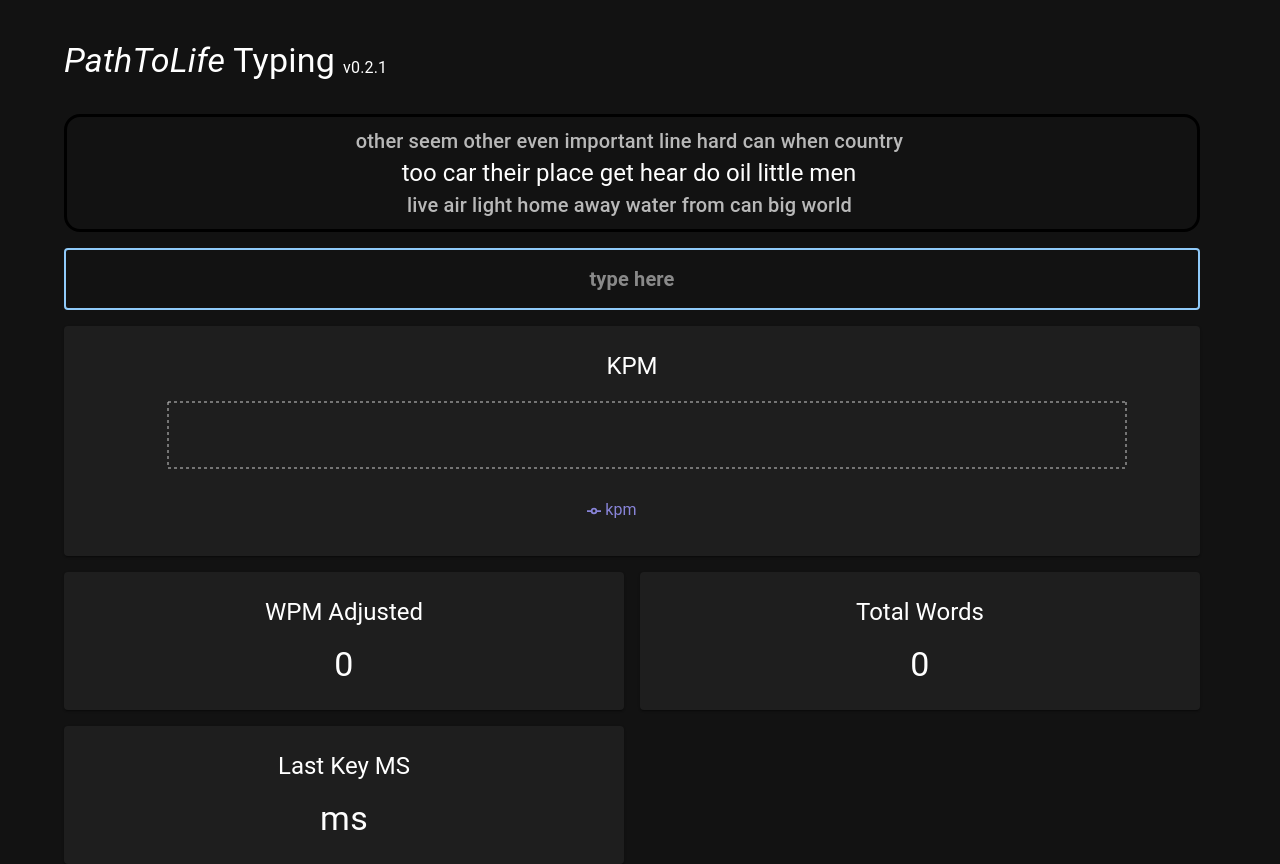
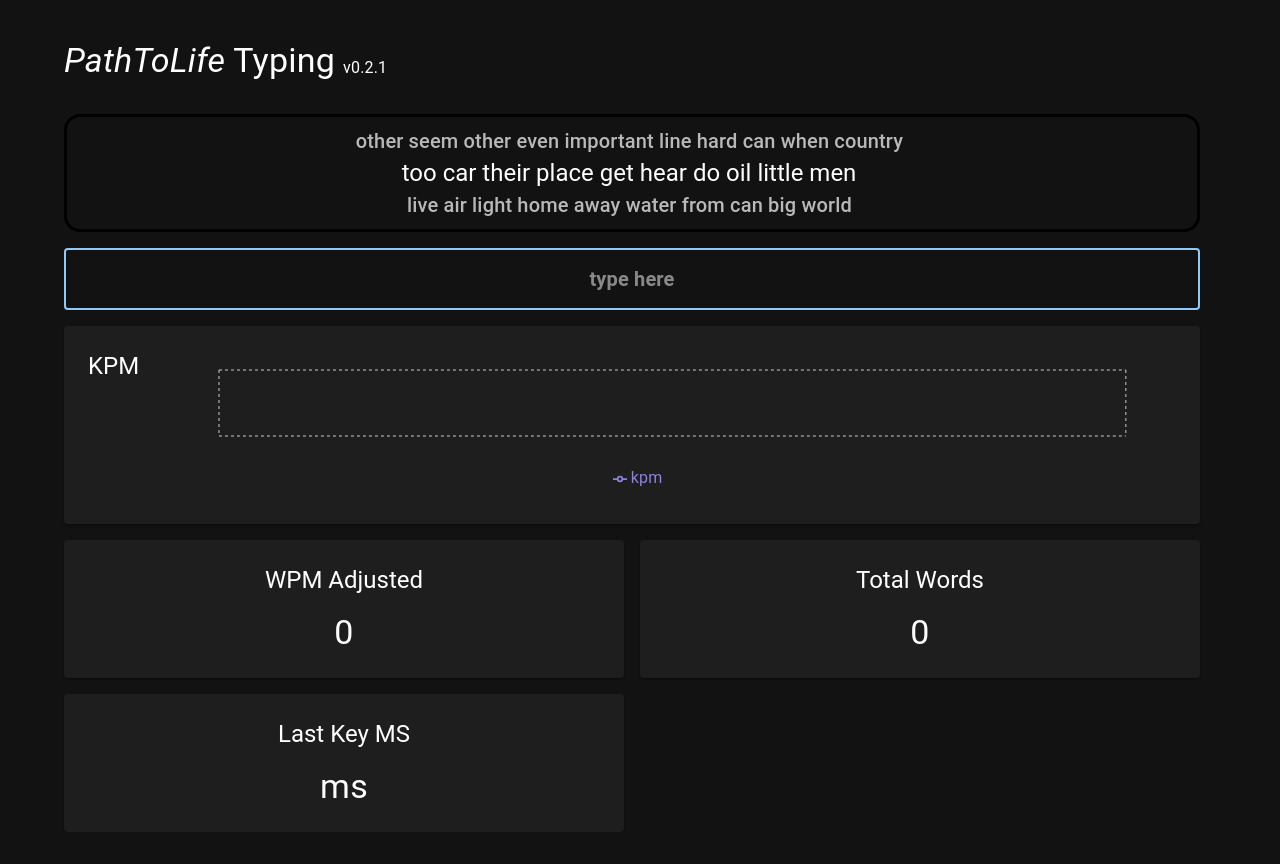
Before and after one commit to PathToLife/pathtolife-typing, a React (Create React App) app: page / in a window 1280 px wide. After the commit the page ends 832 px from the top, so only its background shows below. Built offline with nearby package versions, Linux system fonts and the light colour scheme.

Commit message:
misc upload, incremental code

```diff
--- a/src/components/typing/TypingKpmDisplay.tsx
+++ b/src/components/typing/TypingKpmDisplay.tsx
@@ -1,21 +1,18 @@
-import { Box, Grid, Paper, Typography } from '@mui/material'
+import { Box, Paper, Typography } from '@mui/material'
 import { useSelectorAppState } from '../../store/mainStore'
-import {
-    CartesianGrid,
-    Legend,
-    Line,
-    LineChart,
-    ResponsiveContainer,
-    Tooltip,
-    XAxis,
-    YAxis,
-} from 'recharts'
+
 import { useEffect, useState } from 'react'
+import TypingKpmLineChart from './TypingKpmLineChart'
 
 export const TypingKpmDisplay = () => {
     const kpmInterval = useSelectorAppState((s) => s.typing.keyPerMsInterval)
 
-    const [data, setData] = useState<any[]>([])
+    const [data, setData] = useState<
+        {
+            time: number
+            kpm: number
+        }[]
+    >([])
 
     useEffect(() => {
         const renderTimeout = setTimeout(() => {
@@ -37,40 +34,19 @@ export const TypingKpmDisplay = () => {
 
     return (
         <Paper>
-            <Box p={3}>
-                <Grid container direction="column" alignItems="center">
-                    <Grid item xs={3}>
-                        <Typography variant={'h5'}>KPM</Typography>
-                    </Grid>
-                </Grid>
-                <ResponsiveContainer width={'100%'} height={150}>
-                    <LineChart
-                        data={data}
-                        margin={{
-                            bottom: 10,
-                            left: 20,
-                            top: 20,
-                            right: 50,
+            <Box p={3} display={'flex'} justifyContent={'center'}>
+                <Box>
+                    <Typography
+                        variant={'h5'}
+                        textAlign={'center'}
+                        sx={{
+                            flexGrow: 1,
                         }}
                     >
-                        <CartesianGrid strokeDasharray="3 3" />
-                        <XAxis
-                            dataKey="time"
-                            name="key"
-                            unit="ms"
-                            type="number"
-                        />
-                        <YAxis dataKey="kpm" name="time" unit="kpm" />
-                        <Tooltip cursor={{ strokeDasharray: '3 3' }} />
-                        <Legend />
-                        <Line
-                            type="monotone"
-                            dataKey="kpm"
-                            stroke="#8884d8"
-                            dot={false}
-                        />
-                    </LineChart>
-                </ResponsiveContainer>
+                        KPM
+                    </Typography>
+                </Box>
+                <TypingKpmLineChart data={data} />
             </Box>
         </Paper>
     )
--- /dev/null
+++ b/src/components/typing/TypingKpmLineChart.tsx
@@ -0,0 +1,48 @@
+import {
+    CartesianGrid,
+    Legend,
+    Line,
+    LineChart,
+    ResponsiveContainer,
+    Tooltip,
+    XAxis,
+    YAxis,
+} from 'recharts'
+
+interface TypingKpmLineChartProps {
+    data: {
+        time: number
+        kpm: number
+    }[]
+}
+
+const TypingKpmLineChart: React.FC<TypingKpmLineChartProps> = ({ data }) => {
+    return (
+        <ResponsiveContainer width={'100%'} height={150}>
+            <LineChart
+                data={data}
+                margin={{
+                    bottom: 10,
+                    left: 20,
+                    top: 20,
+                    right: 50,
+                }}
+            >
+                <CartesianGrid strokeDasharray="3 3" />
+                <XAxis dataKey="time" name="key" unit="ms" type="number" />
+                <YAxis dataKey="kpm" name="time" unit="kpm" />
+                <Tooltip cursor={{ strokeDasharray: '3 3' }} />
+                <Legend />
+                <Line
+                    isAnimationActive={false}
+                    type="monotone"
+                    dataKey="kpm"
+                    stroke="#8884d8"
+                    dot={false}
+                />
+            </LineChart>
+        </ResponsiveContainer>
+    )
+}
+
+export default TypingKpmLineChart
```
